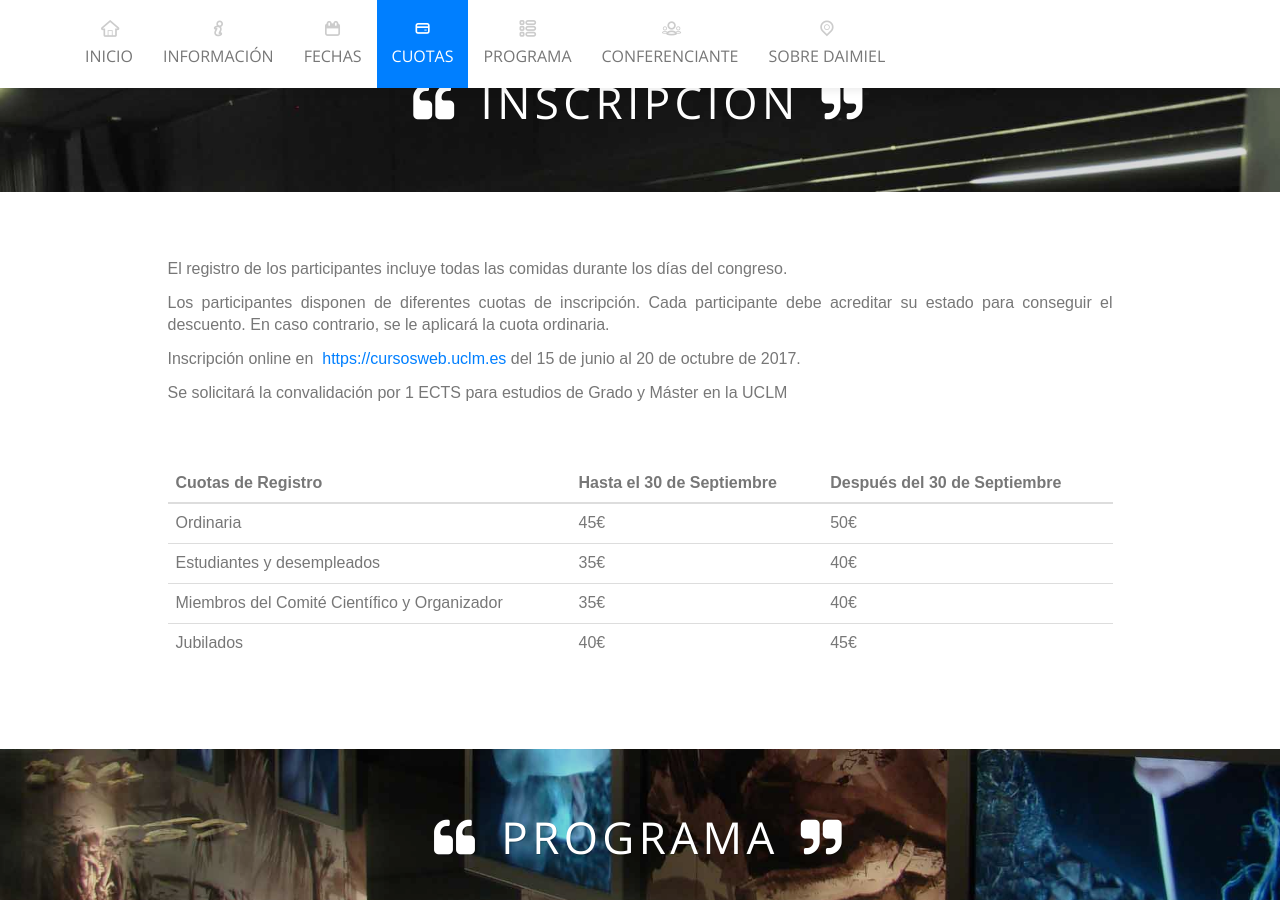
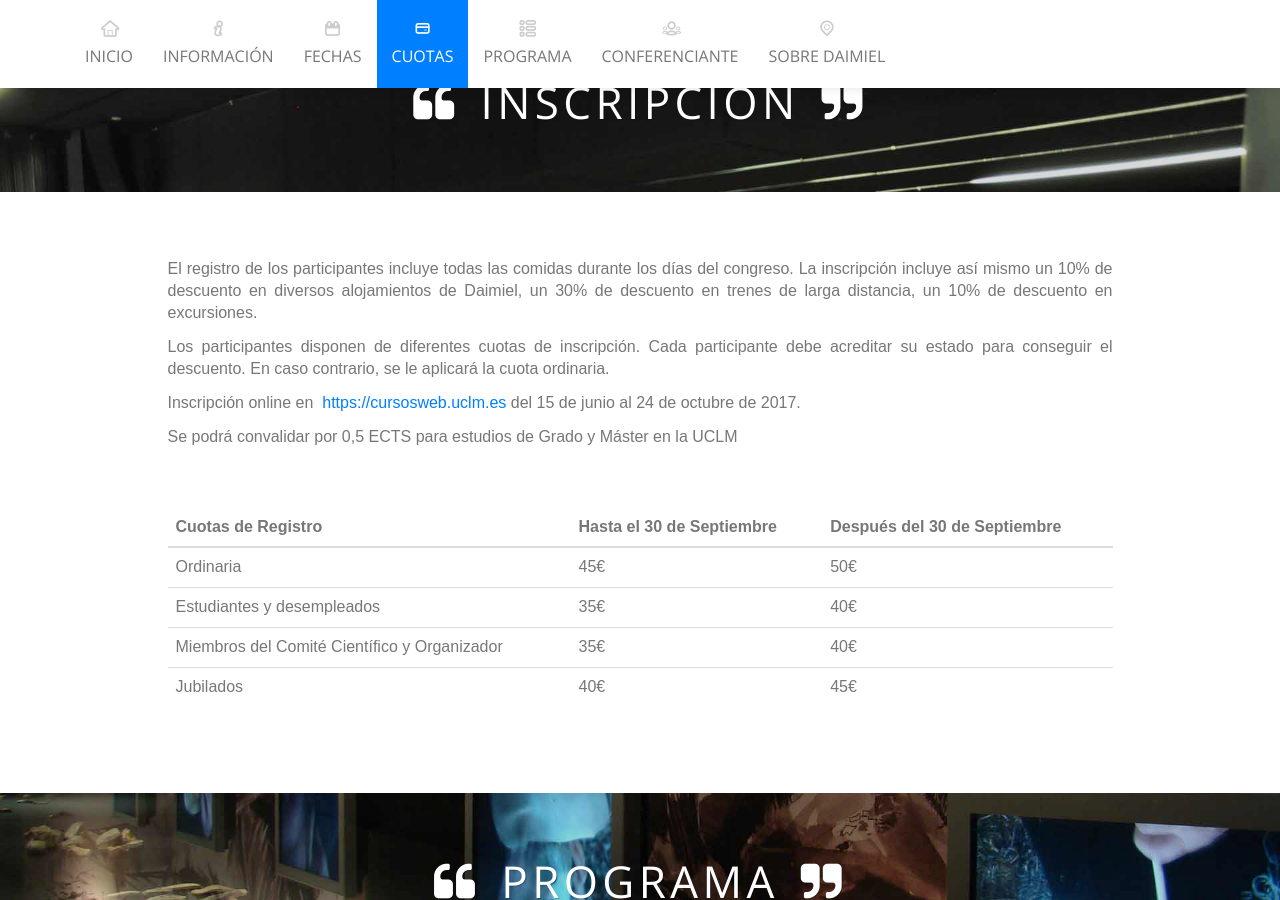
Before and after one commit to neshmi/legatum, a Jekyll site: the page built from index.html, in a window 1280 px wide and 900 px high, scrolled down 3669 px. Built offline with Jekyll 4.4.1, drawn with Linux system fonts in a browser that asks for light colours; Markdown is read by kramdown in place of the engine named in the settings; comment, search, counter and statistics services are not loaded; some of the changed text lies outside the part shown.

Commit message:
changes for victor

```diff
--- a/_includes/fees.html
+++ b/_includes/fees.html
@@ -2,14 +2,14 @@
   <div class='container'>
     <div class='row'>
       <div class='col-md-offset-1 col-md-10 text-justify'>
-        <p>El registro de los participantes incluye todas las comidas durante los días del congreso.</p>
+        <p>El registro de los participantes incluye todas las comidas durante los días del congreso. La inscripción incluye así mismo un 10% de descuento en diversos alojamientos de Daimiel, un 30% de descuento en trenes de larga distancia, un 10% de descuento en excursiones.</p>
         <p>Los participantes disponen de diferentes cuotas de inscripción. Cada participante debe acreditar su estado para conseguir el descuento. En caso contrario, se le aplicará la cuota ordinaria.</p>
         <p>
           Inscripción online en
           <a>https://cursosweb.uclm.es</a>
-          del 15 de junio al 20 de octubre de 2017.
+          del 15 de junio al 24 de octubre de 2017.
         </p>
-        <p>Se solicitará la convalidación por 1 ECTS para estudios de Grado y Máster en la UCLM</p>
+        <p>Se podrá convalidar por 0,5 ECTS para estudios de Grado y Máster en la UCLM</p>
       </div>
     </div>
     <div class='row mt30'>
--- a/_includes/footer.html
+++ b/_includes/footer.html
@@ -40,8 +40,17 @@
             <a href="http://www.amigosdelromanico.org/" target="_blank">
               <img id="footerLogo" src="/images/logos/romanico.png">
             </a>
-            <a href="ttps://www.travindy.com/es/" target="_blank">
+            <a href="https://www.travindy.com/es/" target="_blank">
               <img id="footerLogo" src="/images/logos/travindy.png">
+            </a>
+            <a href="http://garanza.org/" target="_blank">
+              <img id="footerLogo" src="/images/logos/garanza.png">
+            </a>
+            <a href="http://www.daimielturismo.com/" target="_blank">
+              <img id="footerLogo" src="/images/logos/attd.png">
+            </a>
+            <a href="http://www.caminosdelguadiana.es/" target="_blank">
+              <img id="footerLogo" src="/images/logos/cdge.png">
             </a>
             <h2>Organiza</h2>
             <a href="https://www.uclm.es/" target="_blank">
@@ -56,6 +65,15 @@
             <h2>Patrocina</h2>
             <a href="http://www.daimiel.es/" target="_blank">
               <img id='footerLogo' src='/images/logos/daimiel_escudo.png'>
+            </a>
+            <a href="https://www.uclm.es/" target="_blank">
+              <img id='footerLogo' src='/images/logos/uclm.png'>
+            </a>
+            <a href="https://www.renfe.com/" target="_blank">
+              <img id='footerLogo' src='/images/logos/renfe.png'>
+            </a>
+            <a href="http://www.castillalamancha.es/" target="_blank">
+              <img id='footerLogo' src='/images/logos/clm.png'>
             </a>
           </div>
         </div>
--- a/_includes/keynote.html
+++ b/_includes/keynote.html
@@ -2,9 +2,9 @@
   <div class='container'>
     <div class='row'>
       <div class='col-12'>
-        <img class='img-circle keynote-speaker mb30 center-block' src="/images/alex_web.png">
-        <h3>Àlex Susanna i Nadal</h3>
-        <h4>Director de la Agència Catalana del Patrimoni Cultural (ACdPC)</h4>
+        <img class='img-circle keynote-speaker mb30 center-block' src="/images/xavier_web.jpg">
+        <h3>Xavier Llovera Massana</h3>
+        <h4>Jefe de Actuaciones en Museos y Monumentos de la Agencia Catalana del Patrimonio Cultural</h4>
         <p>La Agència Catalana del Patrimoni Cultural, creada el 1 de enero de 2014, tiene por misión gestionar, en relación al medio urbano y natural que lo acoge, el patrimonio cultural de la Generalitat de Cataluña con criterios de integridad, sostenibilidad y eficiencia. La Agencia tiene adscritos 38 monumentos y numerosos equipamientos culturales entre los que destacan:</p>
         <ul>
           <li>El Museo de Arqueología de Cataluña.</li>
--- a/_includes/programme.html
+++ b/_includes/programme.html
@@ -4,7 +4,7 @@
     <div class='row'>
       <div class='col-xs-1'></div>
       <div class='col-xs-10 text-justify'>
-        <p>El Congreso Legatum2.0 2017 se Inaugurará el 25 de octubre por la mañana y se clausurará el 27 de octubre por la tarde. El programa del congreso se articula en torno a una conferencia inaugural y veintiséis sesiones paralelas de Comunicaciones donde se debatirán las aportaciones presentadas en las áreas señaladas. El preprograma del Congreso 2017 es el siguiente:</p>
+        <p>El Congreso Legatum2.0 2017 se Inaugurará el 25 de octubre por la mañana y se clausurará el 27 de octubre por la tarde. El programa del congreso se articula en torno a una conferencia inaugural y treinta y nueve sesiones paralelas de Comunicaciones donde se debatirán las aportaciones presentadas en las áreas señaladas. El preprograma del Congreso 2017 se puede ver <a href="/assets/PROGRAMA_LEGATUM_2_0_OPTIMIZADO.pdf">aquí.</a>
       </div>
       <div class='col-xs-1'></div>
     </div>
```
Also changed, not shown: images/logos/attd.png (added), images/logos/cdge.png (added), images/logos/clm.png (added), images/logos/garanza.png (added), images/logos/renfe.png (added), images/xavier_web.jpg (added), 2 other files.
